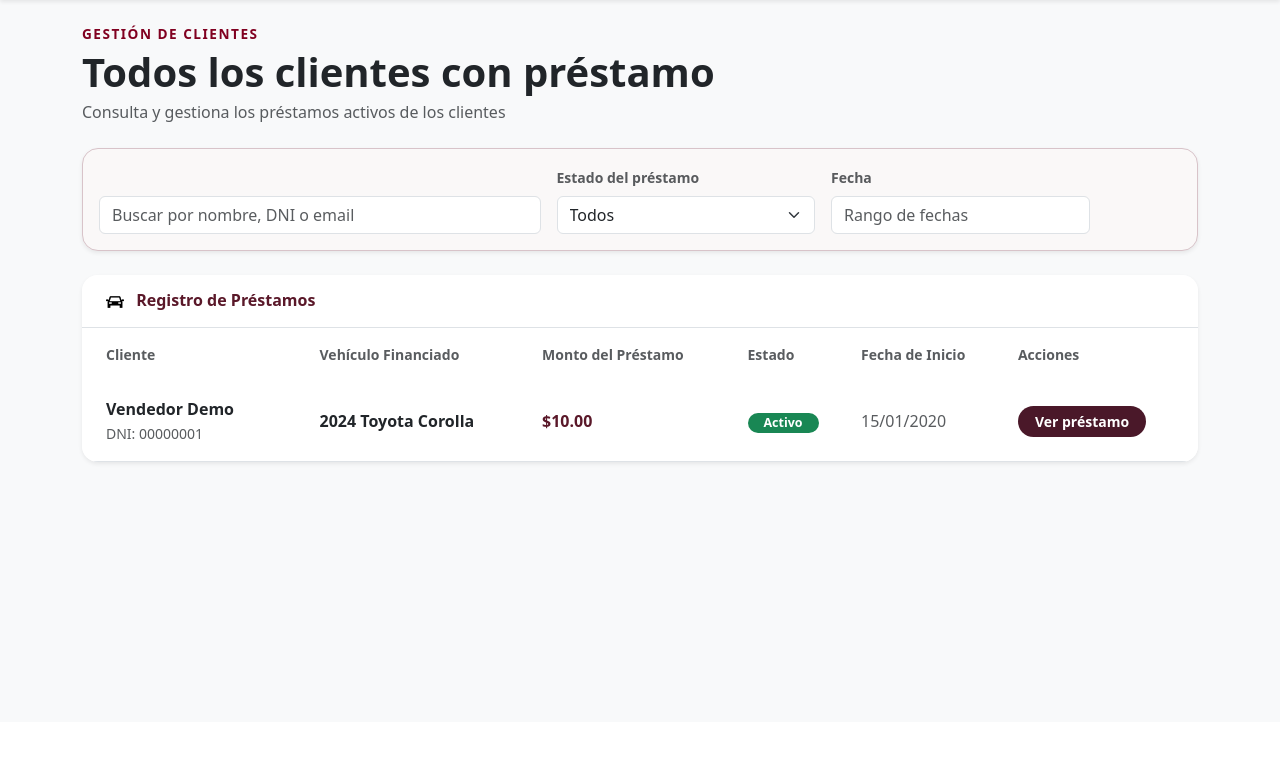
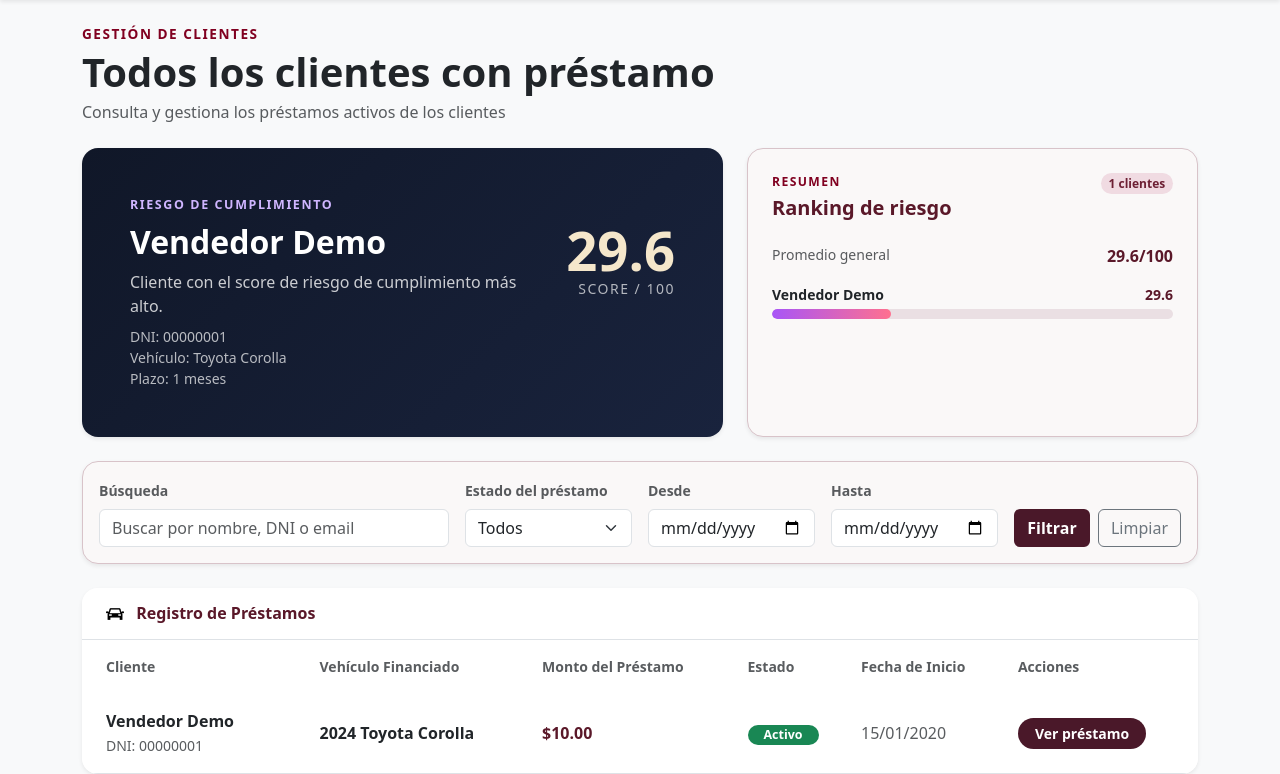
Before and after one commit to VictorZERO21/AutoFinance, a Django app: page /clients/ in a window 1280 px wide. Shown: the part 78-852 px from the top of the page. Before the commit the page ends 543 px from the top, so only its background shows below. Run offline with Django 5.2, Linux system fonts and the light colour scheme; a user stored in the database is signed in; data comes from the database, SQL or seed files in the repository; tables that the repository leaves empty hold one stand-in row (values such as "Sample post").

Commit message:
feat: add dashboard view.

```diff
--- a/core/templates/core/clientes.html
+++ b/core/templates/core/clientes.html
@@ -8,24 +8,104 @@
     <p class="text-muted mb-0">Consulta y gestiona los préstamos activos de los clientes</p>
 </div>
 
+<div class="row g-4 mb-4">
+    <div class="col-lg-7">
+        <div class="card border-0 shadow-sm rounded-4 h-100" style="background: linear-gradient(135deg, #101728 0%, #19233d 100%);">
+            <div class="card-body p-4 p-xl-5 text-white">
+                <p class="text-uppercase fw-bold mb-2" style="letter-spacing: 1.6px; font-size: .78rem; color: #cfb5ff;">Riesgo de cumplimiento</p>
+                {% if top_riesgo %}
+                <div class="d-flex flex-column flex-md-row justify-content-between gap-4 align-items-start">
+                    <div>
+                        <h2 class="fw-bold mb-2">{{ top_riesgo.prestamo.usuario.nombre_completo }}</h2>
+                        <p class="mb-2" style="color: rgba(255,255,255,.78);">Cliente con el score de riesgo de cumplimiento más alto.</p>
+                        <div class="small" style="color: rgba(255,255,255,.7);">
+                            DNI: {{ top_riesgo.prestamo.usuario.dni }}<br>
+                            Vehículo: {{ top_riesgo.prestamo.vehiculo.marca }} {{ top_riesgo.prestamo.vehiculo.modelo }}<br>
+                            Plazo: {{ top_riesgo.prestamo.plazo_meses }} meses
+                        </div>
+                    </div>
+                    <div class="text-md-end">
+                        <div class="fw-bold" style="font-size: 3.4rem; line-height: 1; color: #f5e7cb;">{{ top_riesgo.score }}</div>
+                        <div class="small text-uppercase" style="letter-spacing: 1.5px; color: rgba(255,255,255,.68);">Score / 100</div>
+                    </div>
+                </div>
+                {% else %}
+                <h2 class="fw-bold mb-2">Sin datos suficientes</h2>
+                <p class="mb-0" style="color: rgba(255,255,255,.78);">Aún no hay préstamos para estimar riesgo de cumplimiento.</p>
+                {% endif %}
+            </div>
+        </div>
+    </div>
+    <div class="col-lg-5">
+        <div class="card border rounded-4 shadow-sm h-100" style="background-color: #faf8f8; border-color: #d8c3c9 !important;">
+            <div class="card-body p-4">
+                <div class="d-flex justify-content-between align-items-start mb-4">
+                    <div>
+                        <p class="fw-bold mb-1 text-uppercase" style="color: #800020; letter-spacing: 1.4px; font-size: .76rem;">Resumen</p>
+                        <h5 class="fw-bold mb-0" style="color: #5a1829;">Ranking de riesgo</h5>
+                    </div>
+                    <span class="badge rounded-pill" style="background-color: #f0dbe2; color: #6d2034;">{{ total_clientes_riesgo }} clientes</span>
+                </div>
+
+                <div class="d-flex justify-content-between mb-3">
+                    <span class="text-muted small">Promedio general</span>
+                    <strong style="color: #5a1829;">{{ promedio_riesgo }}/100</strong>
+                </div>
+
+                {% for item in ranking_riesgo %}
+                <div class="mb-3">
+                    <div class="d-flex justify-content-between align-items-center mb-1 gap-3">
+                        <div class="small fw-semibold text-dark">{{ item.prestamo.usuario.nombre_completo }}</div>
+                        <div class="small fw-bold" style="color: #5a1829;">{{ item.score }}</div>
+                    </div>
+                    <div class="progress" style="height: 10px; background-color: #eadfe3;">
+                        <div class="progress-bar rounded-pill" role="progressbar"
+                             style="width: {{ item.score }}%; background: linear-gradient(90deg, #a855f7 0%, #ff708f 100%);"
+                             aria-valuenow="{{ item.score }}" aria-valuemin="0" aria-valuemax="100"></div>
+                    </div>
+                </div>
+                {% empty %}
+                <p class="text-muted mb-0">No hay clientes con préstamos para generar el ranking.</p>
+                {% endfor %}
+            </div>
+        </div>
+    </div>
+</div>
+
 <!-- Filtros -->
 <div class="card border rounded-4 shadow-sm mb-4" style="background-color: #faf8f8; border-color: #d8c3c9 !important;">
-    <div class="card-body row align-items-end g-3">
-        <div class="col-md-5">
-            <input type="text" class="form-control" placeholder="Buscar por nombre, DNI o email">
+    <form method="get" class="card-body row align-items-end g-3">
+        <div class="col-lg-4 col-md-6">
+            <label class="form-label small text-muted fw-bold">Búsqueda</label>
+            <input
+                type="text"
+                name="q"
+                class="form-control"
+                placeholder="Buscar por nombre, DNI o email"
+                value="{{ filtros.q }}">
         </div>
-        <div class="col-md-3">
+        <div class="col-lg-2 col-md-6">
             <label class="form-label small text-muted fw-bold">Estado del préstamo</label>
-            <select class="form-select">
-                <option>Todos</option>
-                <option>Activo</option>
+            <select name="estado" class="form-select">
+                <option value="TODOS" {% if filtros.estado == 'TODOS' %}selected{% endif %}>Todos</option>
+                {% for value, label in estados_prestamo %}
+                <option value="{{ value }}" {% if filtros.estado == value %}selected{% endif %}>{{ label }}</option>
+                {% endfor %}
             </select>
         </div>
-        <div class="col-md-3">
-            <label class="form-label small text-muted fw-bold">Fecha</label>
-            <input type="text" class="form-control" placeholder="Rango de fechas">
+        <div class="col-lg-2 col-md-6">
+            <label class="form-label small text-muted fw-bold">Desde</label>
+            <input type="date" name="fecha_desde" class="form-control" value="{{ filtros.fecha_desde }}">
         </div>
-    </div>
+        <div class="col-lg-2 col-md-6">
+            <label class="form-label small text-muted fw-bold">Hasta</label>
+            <input type="date" name="fecha_hasta" class="form-control" value="{{ filtros.fecha_hasta }}">
+        </div>
+        <div class="col-lg-2 col-md-12 d-flex gap-2">
+            <button type="submit" class="btn fw-bold text-white w-100" style="background-color: #4a1829;">Filtrar</button>
+            <a href="{% url 'clients' %}" class="btn btn-outline-secondary w-100">Limpiar</a>
+        </div>
+    </form>
 </div>
 
 <!-- Tabla de clientes -->
@@ -62,8 +142,8 @@
                     </td>
                     <td class="py-3 fw-bold" style="color: #5a1829;">${{ prestamo.precio_bien }}</td>
                     <td class="py-3">
-                        <span class="badge bg-success text-white px-3 py-1 rounded-pill" style="font-size:.78rem;">
-                            Activo
+                        <span class="badge {% if prestamo.estado == 'ACTIVO' %}bg-success{% else %}bg-secondary{% endif %} text-white px-3 py-1 rounded-pill" style="font-size:.78rem;">
+                            {{ prestamo.get_estado_display }}
                         </span>
                     </td>
                     <td class="py-3 text-muted">{{ prestamo.fecha_inicio|date:"d/m/Y" }}</td>
--- a/core/views.py
+++ b/core/views.py
@@ -5,6 +5,7 @@ from django.shortcuts import render, redirect, get_object_or_404
 from django.contrib.auth import authenticate, login, logout
 from django.contrib.auth.decorators import login_required
 from django.contrib import messages
+from django.db.models import Q
 
 from rest_framework import status
 from rest_framework.decorators import api_view, permission_classes
@@ -386,8 +387,79 @@ def detalle_prestamo(request, prestamo_id):
     })
 
 
+def _score_riesgo_cumplimiento(prestamo):
+    """Calcula un score simple de riesgo de cumplimiento en escala 0-100."""
+    cuota_inicial_pct = float(prestamo.cuota_inicial_pct or 0)
+    valor_tasa = float(prestamo.valor_tasa or 0)
+    plazo_meses = int(prestamo.plazo_meses or 12)
+    meses_gracia = int(prestamo.meses_gracia or 0)
+    cuota_balon_pct = float(prestamo.cuota_balon_pct or 0)
+
+    riesgo_plazo = min(max((plazo_meses - 12) / 60, 0), 1) * 25
+    riesgo_tasa = min(max(valor_tasa / 30, 0), 1) * 25
+    riesgo_inicial = min(max((40 - cuota_inicial_pct) / 40, 0), 1) * 20
+    riesgo_gracia = min(max(meses_gracia / 12, 0), 1) * 15
+    riesgo_balon = min(max(cuota_balon_pct / 30, 0), 1) * 15
+
+    score = riesgo_plazo + riesgo_tasa + riesgo_inicial + riesgo_gracia + riesgo_balon
+    return round(min(score, 100), 1)
+
+
 @login_required(login_url='login')
 def lista_clientes(request):
-    """Muestra la tabla de todos los préstamos"""
-    prestamos = Prestamo.objects.all().order_by('-fecha_inicio')
-    return render(request, 'core/clientes.html', {'prestamos': prestamos})
+    """Muestra la tabla de préstamos y un resumen de riesgo de cumplimiento."""
+    busqueda = request.GET.get('q', '').strip()
+    estado = request.GET.get('estado', '').strip()
+    fecha_desde = request.GET.get('fecha_desde', '').strip()
+    fecha_hasta = request.GET.get('fecha_hasta', '').strip()
+
+    prestamos_qs = Prestamo.objects.select_related('usuario', 'vehiculo').all()
+
+    if busqueda:
+        prestamos_qs = prestamos_qs.filter(
+            Q(usuario__nombre_completo__icontains=busqueda)
+            | Q(usuario__dni__icontains=busqueda)
+            | Q(usuario__email__icontains=busqueda)
+            | Q(vehiculo__marca__icontains=busqueda)
+            | Q(vehiculo__modelo__icontains=busqueda)
+        )
+
+    if estado and estado != 'TODOS':
+        prestamos_qs = prestamos_qs.filter(estado=estado)
+
+    if fecha_desde:
+        prestamos_qs = prestamos_qs.filter(fecha_inicio__gte=fecha_desde)
+
+    if fecha_hasta:
+        prestamos_qs = prestamos_qs.filter(fecha_inicio__lte=fecha_hasta)
+
+    prestamos = list(prestamos_qs.order_by('-fecha_inicio'))
+
+    estadisticas_riesgo = []
+    for prestamo in prestamos:
+        score = _score_riesgo_cumplimiento(prestamo)
+        estadisticas_riesgo.append({
+            'prestamo': prestamo,
+            'score': score,
+        })
+
+    estadisticas_riesgo.sort(key=lambda item: item['score'], reverse=True)
+    top_riesgo = estadisticas_riesgo[0] if estadisticas_riesgo else None
+    promedio_riesgo = round(
+        sum(item['score'] for item in estadisticas_riesgo) / len(estadisticas_riesgo), 1
+    ) if estadisticas_riesgo else 0
+
+    return render(request, 'core/clientes.html', {
+        'prestamos': prestamos,
+        'top_riesgo': top_riesgo,
+        'ranking_riesgo': estadisticas_riesgo[:5],
+        'promedio_riesgo': promedio_riesgo,
+        'total_clientes_riesgo': len(estadisticas_riesgo),
+        'filtros': {
+            'q': busqueda,
+            'estado': estado or 'TODOS',
+            'fecha_desde': fecha_desde,
+            'fecha_hasta': fecha_hasta,
+        },
+        'estados_prestamo': Prestamo.Estado.choices,
+    })
```
